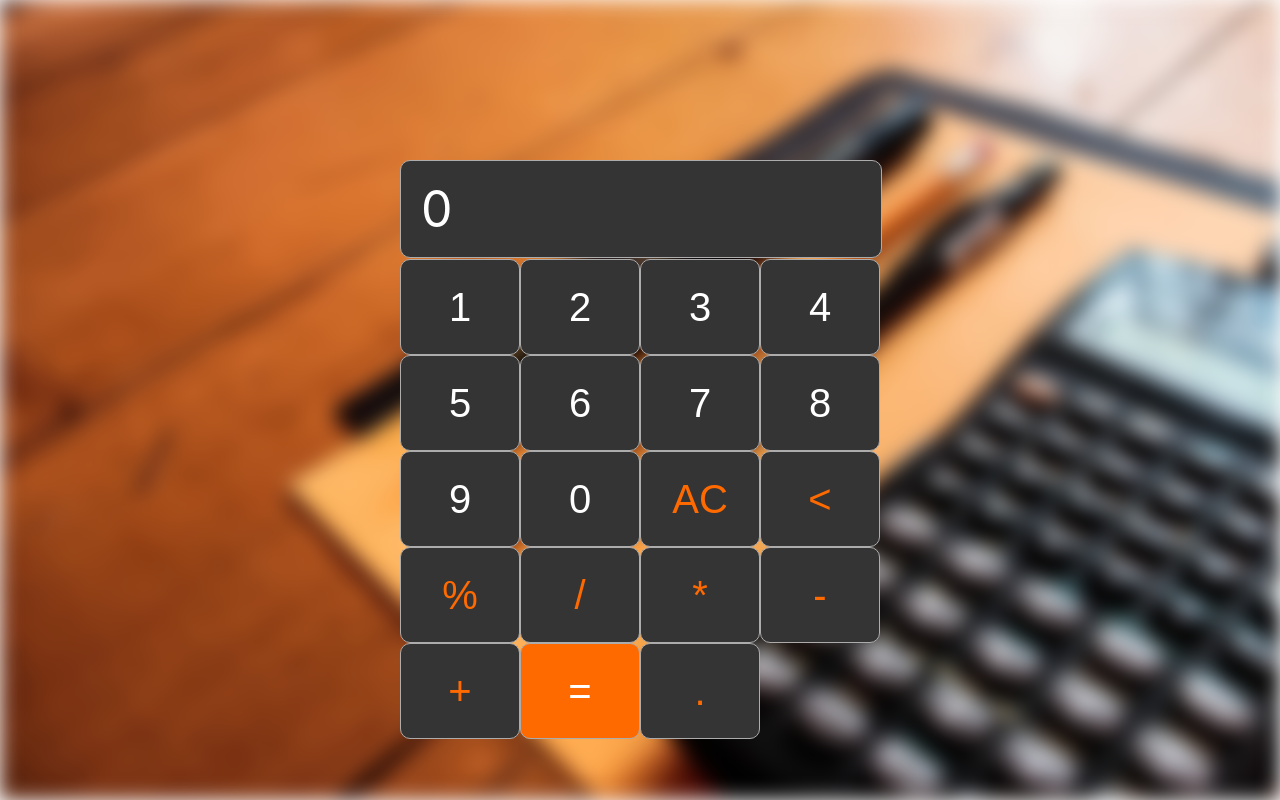
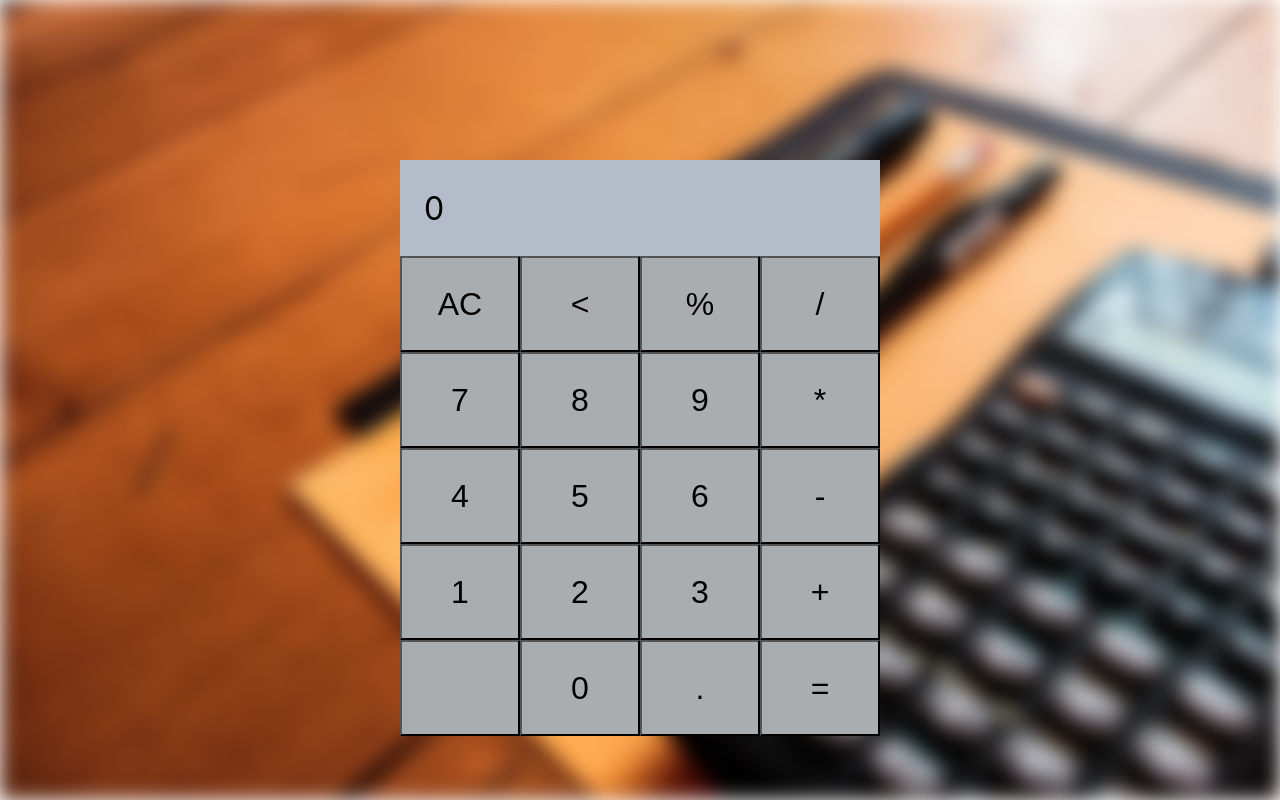
Before and after one commit to TwiDef/smart-calculator, a React (Create React App) app: page / in a window 1280 px wide. Built offline with nearby package versions, Linux system fonts and the light colour scheme.

Commit message:
minor rebulded all app

```diff
--- a/src/App.js
+++ b/src/App.js
@@ -1,21 +1,19 @@
-import React, { useState } from 'react';
+import React from 'react';
 import Calculator from './components/Calculator/Calculator';
-
 import './App.css';
-
+import Display from './components/Display/Display';
+import ButtonBox from './components/ButtonBox/ButtonBox';
 
 function App() {
-    const [counts, setCounts] = useState('0')
-    const [result, setResult] = useState('')
-
     return (
         <>
-            <div className="background"></div>
+            <div className='background'></div>
 
-            <div className="App">
-                <Calculator counts={counts} />
-            </div >
+            <div className='App'>
+                <Calculator />
+            </div>
         </>
+
 
     );
 }
--- /dev/null
+++ b/src/components/Button/Button.css
@@ -0,0 +1,3 @@
+.button {
+    background-color: #aaadaf;
+}
--- /dev/null
+++ b/src/components/Button/Button.jsx
@@ -0,0 +1,13 @@
+import React from 'react';
+import './Button.css';
+
+const Button = ({ value }) => {
+
+    return (
+        <button value={value} className='button'>
+            {value}
+        </button>
+    );
+}
+
+export default Button;
--- /dev/null
+++ b/src/components/ButtonBox/ButtonBox.css
@@ -0,0 +1,13 @@
+.button-box {
+    display: grid;
+    grid-template-columns: repeat(4, 1fr);
+    width: 100%;
+    height: 100%;
+}
+
+.button {
+    font-size: 2rem;
+    cursor: pointer;
+    width: 100%;
+    height: 100%;
+}
--- /dev/null
+++ b/src/components/ButtonBox/ButtonBox.jsx
@@ -0,0 +1,34 @@
+import React from 'react';
+import Button from '../Button/Button';
+import './ButtonBox.css';
+
+const ButtonBox = ({ handleClearAll, handleClearLast, handleTypeNum }) => {
+
+    const buttonValues = [
+        ["AC", "<", "%", "/"],
+        ["7", "8", "9", "*"],
+        ["4", "5", "6", "-"],
+        ["1", "2", "3", "+"],
+        [" ", "0", ".", "="],
+    ]
+
+    return (
+        <div className='button-box'>
+            {buttonValues.flat().map((btn, i) =>
+                <div
+                    className='button'
+                    key={i}
+                    onClick={
+                        btn === "AC" ?
+                            handleClearAll
+                            : btn === "<" ?
+                                handleClearLast
+                                : handleTypeNum
+                    }>
+                    <Button value={btn} />
+                </div>)}
+        </div>
+    );
+}
+
+export default ButtonBox;
--- a/src/components/Buttons/Buttons.css
+++ /dev/null
@@ -1,38 +0,0 @@
-button {
-    height: 100%;
-    width: 100%;
-    background-color: rgb(52, 52, 52);
-    color:#ffffff;
-    border: 1px solid #adacac;
-    border-radius: 10px;
-    cursor: pointer;
-    transition: 0.1s all;
-    font-size: 40px;
-}
-button:hover {
-    background-color: rgb(69, 69, 69);
-}
-
-button:active {
-    background-color: rgb(79, 79, 79);
-    transform: scale(0.96);
-}
-
-.calc-buttons {
-    height: 100%;
-    width: 100%;
-    display: grid;
-    grid-template-columns: repeat(4, 1fr);
-}
-
-.calc-btn-orange {
-    color: rgb(255, 106, 0);
-}
-
-.calc-btn-fullorange {
-    background-color: rgb(255, 106, 0);
-}
-
-.calc-btn-fullorange:hover {
-    background-color: rgb(255, 89, 0);
-}
--- a/src/components/Buttons/Buttons.jsx
+++ /dev/null
@@ -1,40 +0,0 @@
-import React from 'react';
-import './Buttons.css';
-
-const Buttons = (props) => {
-    const buttons = [
-        { value: 1 },
-        { value: 2 },
-        { value: 3 },
-        { value: 4 },
-        { value: 5 },
-        { value: 6 },
-        { value: 7 },
-        { value: 8 },
-        { value: 9 },
-        { value: 0 },
-    ]
-    const operationButtons = [
-        { value: "AC" },
-        { value: "<" },
-        { value: "%" },
-        { value: "/" },
-        { value: "*" },
-        { value: "-" },
-        { value: "+" },
-        { value: "=" },
-        { value: "." },
-    ]
-
-    return (
-        <div className='calc-buttons'>
-            {buttons.map(button => <button>{button.value}</button>)}
-            {operationButtons
-                .map(button => button.value === "=" ?
-                    <button className='calc-btn-fullorange'>{button.value}</button> :
-                    <button className='calc-btn-orange'>{button.value}</button>)}
-        </div>
-    );
-}
-
-export default Buttons;
--- a/src/components/Calculator/Calculator.css
+++ b/src/components/Calculator/Calculator.css
@@ -1,4 +1,4 @@
-.calc-box {
+.calculator {
+    width: 40%;
     height: 60%;
-    width: 40%;
 }
--- a/src/components/Calculator/Calculator.jsx
+++ b/src/components/Calculator/Calculator.jsx
@@ -1,13 +1,48 @@
-import React from 'react';
-import Buttons from '../Buttons/Buttons';
+import React, { useState } from 'react';
 import Display from '../Display/Display';
+import ButtonBox from '../ButtonBox/ButtonBox';
 import './Calculator.css';
 
 const Calculator = (props) => {
+    let [calc, setCalc] = useState({
+        sign: "",
+        num: 0,
+        res: 0
+    })
+
+    const clearAll = (e) => {
+        e.preventDefault()
+        setCalc({
+            sign: "",
+            num: 0,
+            res: 0
+        })
+    }
+
+    const clearLast = (e) => {
+        e.preventDefault()
+        if (calc.num === 0) return
+
+        setCalc({
+            ...calc,
+            num: (calc.num).slice(0, -1)
+        })
+    }
+
+    const typeNum = (e) => {
+        setCalc({
+            ...calc,
+            num: calc.num += e.target.value
+        })
+    }
+
     return (
-        <div className="calc-box">
-            <Display counts={props.counts} />
-            <Buttons />
+        <div className='calculator'>
+            <Display value={calc.num ? calc.num : calc.res} />
+            <ButtonBox
+                handleClearAll={clearAll}
+                handleClearLast={clearLast}
+                handleTypeNum={typeNum} />
         </div>
     );
 }
--- a/src/components/Display/Display.css
+++ b/src/components/Display/Display.css
@@ -1,17 +1,14 @@
-.calc-display {
+.display {
+    width: 100%;
     height: 20%;
-    width: 100%;
-    background-color: rgb(52, 52, 52);
-    color: #ffffff;
-    border-radius: 10px;
     display: flex;
+    justify-content: start;
     align-items: center;
-    justify-content: start;
-    margin-bottom: 1px;
-    border: 1px solid #adacac;
+    background: #b4bcca;
 }
 
-.calc-display-result {
-    padding-left: 20px;
-    font-size: 50px;
+.display-value {
+    display: block;
+    padding: 0 5%;
+    font-size: 2rem;
 }
--- a/src/components/Display/Display.jsx
+++ b/src/components/Display/Display.jsx
@@ -1,10 +1,10 @@
 import React from 'react';
 import './Display.css';
 
-const Display = (props) => {
+const Display = ({ value }) => {
     return (
-        <div className="calc-display">
-            <div className="calc-display-result">{props.counts}</div>
+        <div className='display'>
+            <span className='display-value'>{value}</span>
         </div>
     );
 }
```
